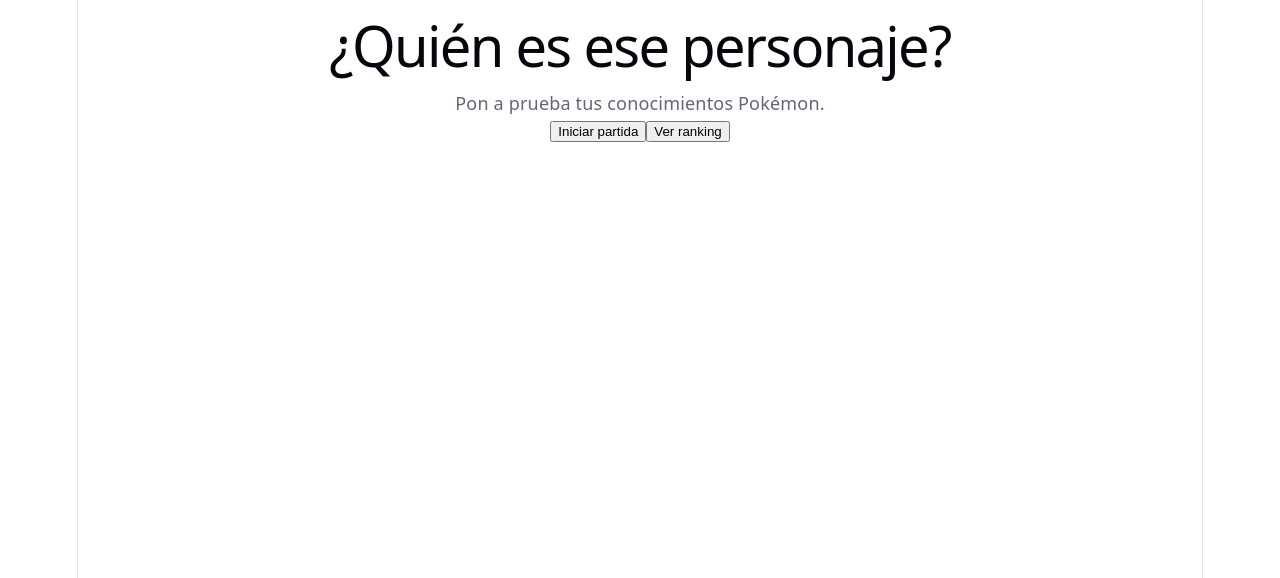
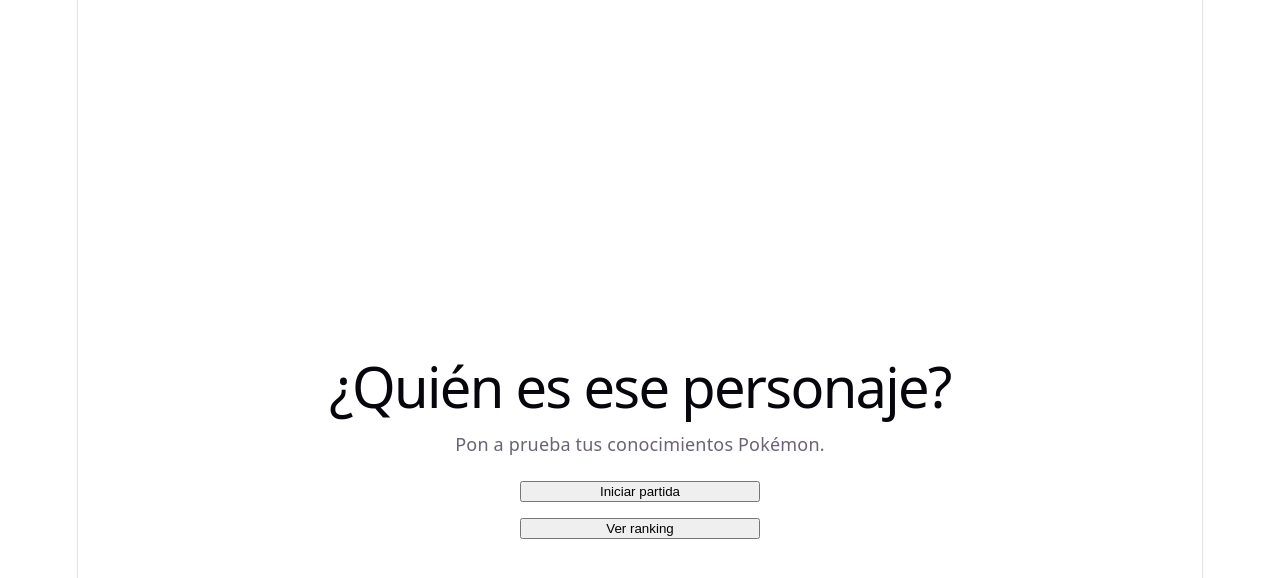
Before and after one commit to mariluzsan/pokemon-game, a React (Vite) app in the folder frontend/: page / in a window 1280 px wide. Shown: the top 578 px of the page. Built offline with nearby package versions, Linux system fonts and the light colour scheme.

Commit message:
Estilos_pagina_inicial_Home

```diff
--- /dev/null
+++ b/frontend/src/pages/Home/Home.css
@@ -0,0 +1,17 @@
+.home {
+  min-height: 100vh;
+  display: flex;
+  flex-direction: column;
+  align-items: center;
+  justify-content: center;
+  gap: 24px;
+  padding: 40px;
+  text-align: center;
+}
+
+.home-actions {
+  display: flex;
+  flex-direction: column;
+  gap: 16px;
+  width: 240px;
+}
--- a/frontend/src/pages/Home/Home.tsx
+++ b/frontend/src/pages/Home/Home.tsx
@@ -1,11 +1,13 @@
 import GameButton from '../../components/GameButton/GameButton'
 import GameTitle from '../../components/GameTitle/GameTitle'
+import './Home.css'
 
 function Home() {
   return (
-    <main>
+    <main className="home">
       <GameTitle />
 
+      <div className="home-actions">
         <GameButton>
           Iniciar partida
         </GameButton>
@@ -13,6 +15,7 @@
         <GameButton>
           Ver ranking
         </GameButton>
+      </div>
     </main>
   )
 }
```
Lines whose indentation alone changed are shown as unchanged.
